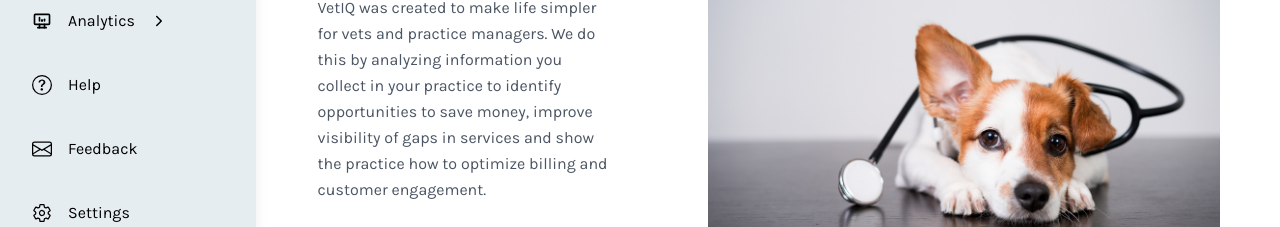
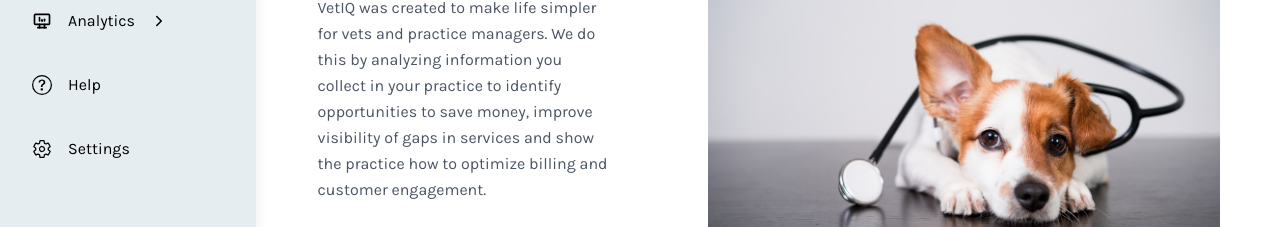
Before and after one commit to shifenghzhang/VetIQ-Web-Application, a Next.js app: page / in a window 1280 px wide. Shown: the part 221-448 px from the top of the page. Built offline with nearby package versions, Linux system fonts and the light colour scheme.

Commit message:
removed feedback tab and page as it was empty

```diff
--- a/src/app/_components/APPBAR_ITEMS.tsx
+++ b/src/app/_components/APPBAR_ITEMS.tsx
@@ -1,6 +1,5 @@
 import {BsHouseDoor} from "react-icons/bs"
 import { BsQuestionCircle } from "react-icons/bs";
-import { BsEnvelope } from "react-icons/bs";
 import { TbDeviceDesktopAnalytics } from "react-icons/tb";
 import { IoSettingsOutline } from "react-icons/io5";
 
@@ -31,11 +30,6 @@ export const APPNAV_ITEMS: AppNavItem[]=[
         icon: <BsQuestionCircle size={20} />,
     },
     {
-        title: "Feedback",
-        path: "/feedback",
-        icon: <BsEnvelope size={20} />
-    },
-    {
         title: "Settings",
         path: "/settings",
         icon: <IoSettingsOutline size={20} />
--- a/src/app/feedback/page.tsx
+++ /dev/null
@@ -1,9 +0,0 @@
-import React from 'react'
-
-function page() {
-  return (
-    <div>Feedback</div>
-  )
-}
-
-export default page
```
